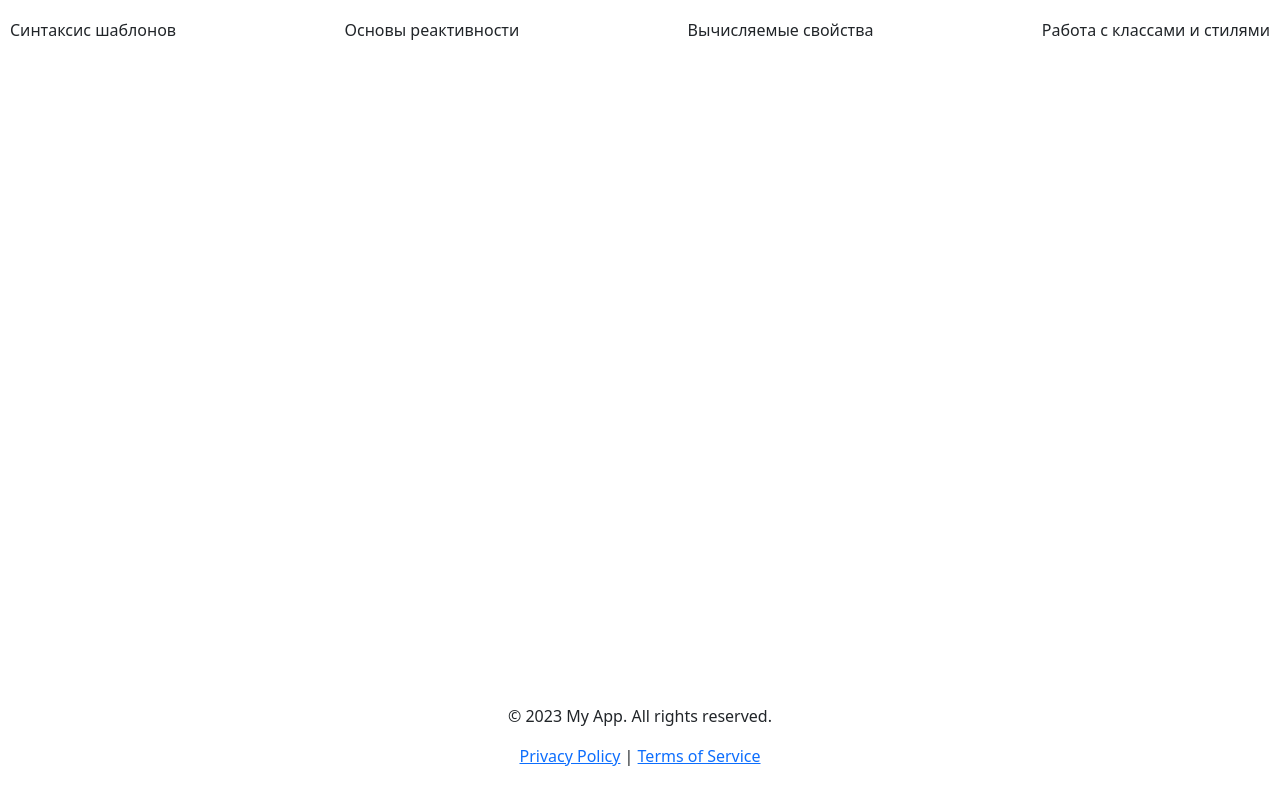
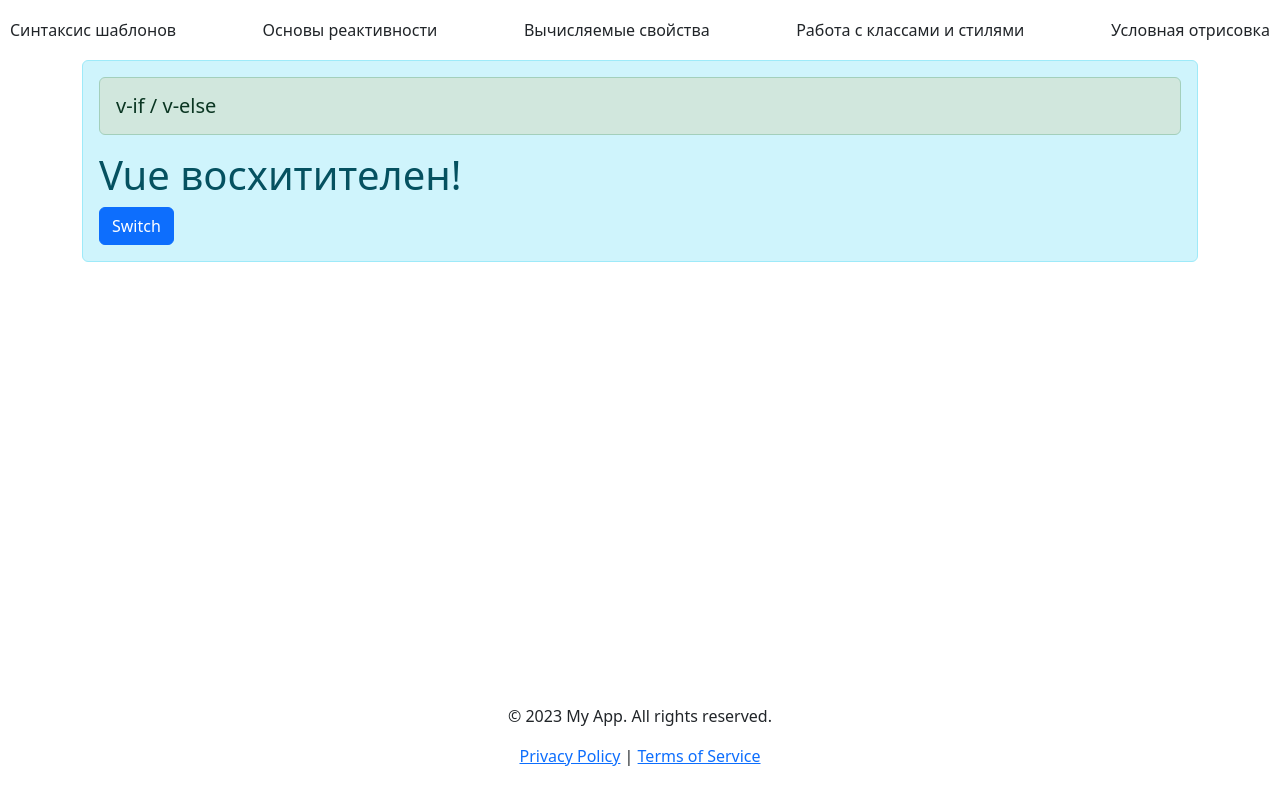
Before and after one commit to Lam0z/lessons_vue, a Nuxt app: page /conditions in a window 1280 px wide. Built offline with nearby package versions, Linux system fonts and the light colour scheme.

Commit message:
condition lesson

```diff
--- a/components/AppHeader.vue
+++ b/components/AppHeader.vue
@@ -4,6 +4,7 @@ const links = [
     { name: "Основы реактивности", path: "/reactive" },
     { name: "Вычисляемые свойства", path: "/computed" },
     { name: "Работа с классами и стилями", path: "/styles" },
+    { name: "Условная отрисовка", path: "/conditions" },
     // { name: "Contact", path: "/contact" },
 ];
 </script>
--- /dev/null
+++ b/pages/conditions.vue
@@ -0,0 +1,18 @@
+<script setup>
+const awesome = ref(true);
+const switchAwesome = () => (awesome.value = !awesome.value);
+</script>
+
+<template>
+    <!--  -->
+    <LPart title="v-if / v-else">
+        <h1 v-if="awesome">Vue восхитителен!</h1>
+        <h1 v-else>О, нет 😢</h1>
+        <button type="button" class="btn btn-primary" @click="switchAwesome">
+            Switch
+        </button>
+    </LPart>
+    <!--  -->
+</template>
+
+<style lang="scss" scoped></style>
```
